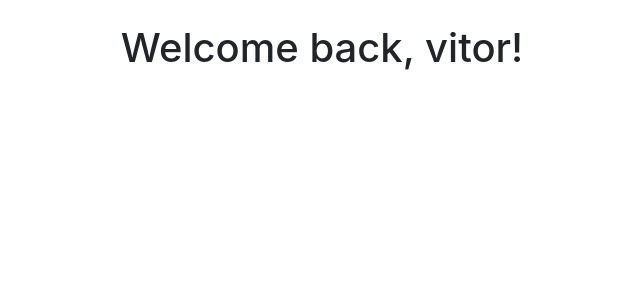
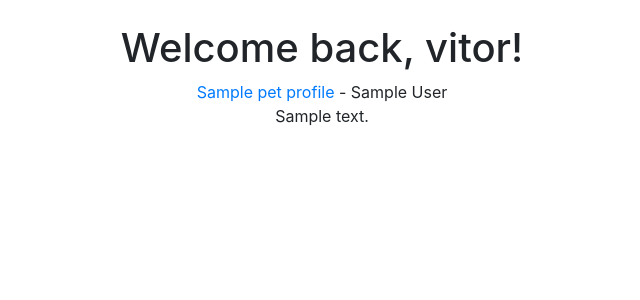
Before and after one commit to JVitorCarv/petmatch-fds, a Django app: template templates/home.html in a window 1280 px wide. Shown: the part 56-356 px from the top of the page, without its empty margins (318-958 px from the left). Run offline with Django 4.2, Linux system fonts and the light colour scheme; a user stored in the database is signed in; the template is opened without the code that fills it: most values are stand-ins (such as "Sample title", 1, 10 or a date in 2020); some libraries are stand-ins or nearby versions.

Commit message:
Add pet_details view

```diff
--- a/petmatchapp/urls.py
+++ b/petmatchapp/urls.py
@@ -6,5 +6,5 @@ app_name = 'petmatchapp'
 
 urlpatterns = [
     path("", views.HomePageView.as_view(), name="home"),
-    path("pet_details/<int:pk>/", views.PetDetailView.as_view(), name="pet-details")
+    path("pet/<int:pk>", views.PetDetailView.as_view(), name="pet-detail"),
 ]
--- a/petmatchapp/views.py
+++ b/petmatchapp/views.py
@@ -12,4 +12,5 @@ class HomePageView(ListView):
 
 class PetDetailView(DetailView):
     model = PetProfile
-    template_name = 'pet_details.html'
+    template_name = "pet_details.html"
+    context_object_name = 'PetProfile'
--- a/templates/home.html
+++ b/templates/home.html
@@ -8,8 +8,8 @@
     {% load account %}
     <h1>Welcome back, {% user_display user %}!</h1>
     {% for PetProfile in object_list %}
-        <a href="{% url 'article-detail' PetProfile.pk %}{{PetProfile.name}} - {{PetProfile.author}}<br>
-        {{PetProfile.bio}}
+        <a href="/pet/{{PetProfile.pk}}">{{PetProfile.name}}</a> - {{PetProfile.author}}<br>
+        {{PetProfile.bio}}<br>
     {% endfor %}
 </div>
 {% else %}
```
Also changed, not shown: db.sqlite3.
